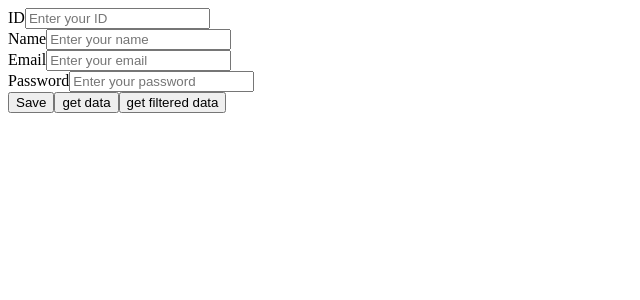
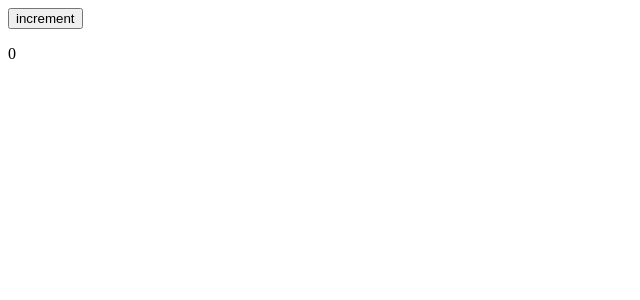
Before and after one commit to palak-kaushal/react, a React (Vite) app: page / in a window 1280 px wide. Shown: the top 300 px of the page, without its empty margins (0-640 px from the left). Built offline with nearby package versions, Linux system fonts and the light colour scheme.

Commit message:
add files

```diff
--- a/src/App.jsx
+++ b/src/App.jsx
@@ -13,7 +13,10 @@ import Nav from './Nav'
 // // import Getdata from'./Getdata'
 // import Createuserwithemil from'./Creatuserwithemail'
 // import Userlogin from'./Userlogin'
-import Firestore from'./Firestore'
+// import Firestore from'./Firestore'
+// import Cloudnary from './Cloudnary'
+import Useeffect from'./Useeffect'
+// import chlid1 from './Chlid1'
 function App() {
 //  const name={
 //   name:"ram",
@@ -29,7 +32,10 @@ function App() {
   {/* <Getdata/> */}
   {/* <Createuserwithemil/> */}
   {/* <Userlogin/> */}
-  <Firestore/>
+  {/* <Firestore/> */}
+  {/* <Cloudnary/> */}
+  <Useeffect/>
+  {/* <chlid1/> */}
    </>
 
 
--- /dev/null
+++ b/src/Chlid1.jsx
@@ -0,0 +1,10 @@
+import React from 'react'
+import Child2  from './Child2'
+
+const chlid1 =(props)=> {
+  return (
+    <div>props.name</div>
+  )
+}
+
+export default chlid1
--- a/src/Firestore.jsx
+++ b/src/Firestore.jsx
@@ -2,7 +2,6 @@ import React, { useState } from 'react';
 
 const Firestore = () => {
   const [form, setForm] = useState({
-    id: '',
     name: '',
     email: '',
     password: '',
@@ -24,25 +23,16 @@ const Firestore = () => {
   return (
     <div>
       <form onSubmit={handleSubmit}>
-        <label htmlFor="id">ID</label>
-        <input
-          id="id"
-          name="id"
-          type="number"
-          placeholder="Enter your ID"
-          value={form.id}
-          onChange={handleChange}
-        /><br />
+        <label htmlFor="name">Name</label>
+        <input id="name"name="name"type="text"placeholder="Enter your name" value={form.name} onChange={handleChange}/><br></br><br></br>
+        <label htmlFor="email">Email</label>
+        <input id="email" name="email" type="email"placeholder="Enter your email"value={form.email}onChange={handleChange}/><br></br><br></br>
+         <label htmlFor="password">Password</label>
+        <input id="password"name="password"type="password"placeholder="Enter your password"value={form.password}onChange={handleChange} /><br></br><br></br>
+        <label htmlFor Upload> Image</label>
+        <input  id="image" name = "image" type="file" placeholder="image" value ={form.image} onChange={handleChange}/><br></br><br></br>
+        <button type="submit">Save</button>
 
-        <label htmlFor="name">Name</label>
-        <input id="name"name="name"type="text"placeholder="Enter your name" value={form.name} onChange={handleChange}/><br />
-        <label htmlFor="email">Email</label>
-        <input id="email" name="email" type="email"placeholder="Enter your email"value={form.email}onChange={handleChange}/><br />
-         <label htmlFor="password">Password</label>
-        <input id="password"name="password"type="password"placeholder="Enter your password"value={form.password}onChange={handleChange} /><br />
-        <button type="submit">Save</button>
-        <button type='button'onClick={handleChange}>get data</button>
-        <button type='button'onClick={handleChange}>get  filtered data</button>
       </form>
     </div>
   );
--- /dev/null
+++ b/src/Useeffect.jsx
@@ -0,0 +1,24 @@
+import React,{useState,useEffect} from 'react'
+
+const Useeffect = () => {
+    const [count,setCount] = useState(0)
+
+    const handleClick = ()=>{
+        setCount(count+1)
+    }
+
+    useEffect(()=>{
+        console.log("side effect is run")
+        return()=>{
+            console.log("side effect is cleaned")
+        }
+    })
+  return (
+    <div>
+        <button onClick={handleClick}>increment</button>
+        <p>{count}</p>
+    </div>
+  )
+}
+
+export default Useeffect
```
Also changed, not shown: src/Child2.jsx (added, +9 -0 lines), src/Child4.jsx (added, +9 -0 lines), src/Chlid3.jsx (added, +9 -0 lines), src/Cloudnary.jsx (+61 -6 lines).
